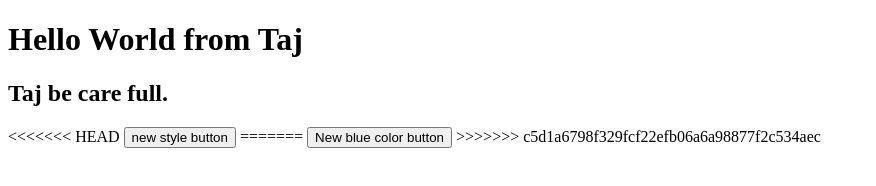
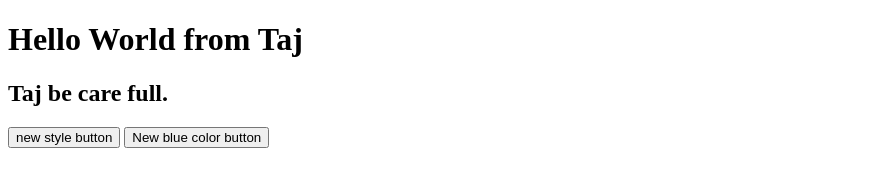
Before and after one commit to tajhaque/git-test-02, a plain HTML site: page index.html in a window 1280 px wide. Shown: the whole page, without its empty margins (0-876 px from the left). Drawn offline with Linux system fonts and the light colour scheme.

Commit message:
updated button

```diff
--- a/index.html
+++ b/index.html
@@ -8,10 +8,7 @@
 <body>
     <h1>Hello World from Taj</h1>
     <h2>Taj be care full.</h2>
-<<<<<<< HEAD
     <button>new style button</button>
-=======
     <button>New blue color button</button>
->>>>>>> c5d1a6798f329fcf22efb06a6a98877f2c534aec
 </body>
 </html>
```
